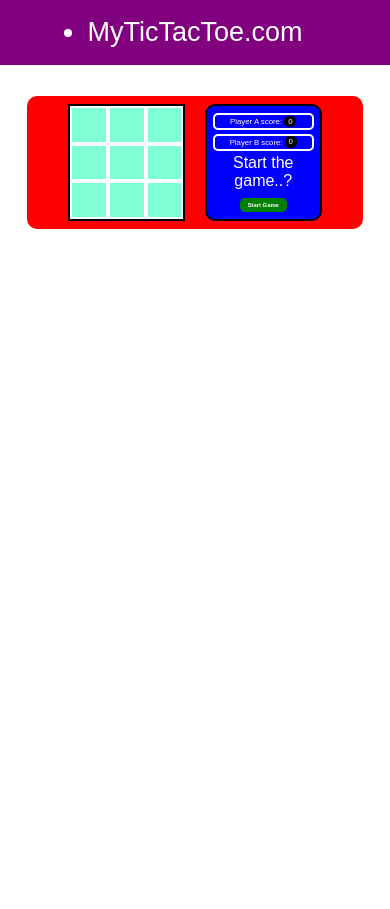
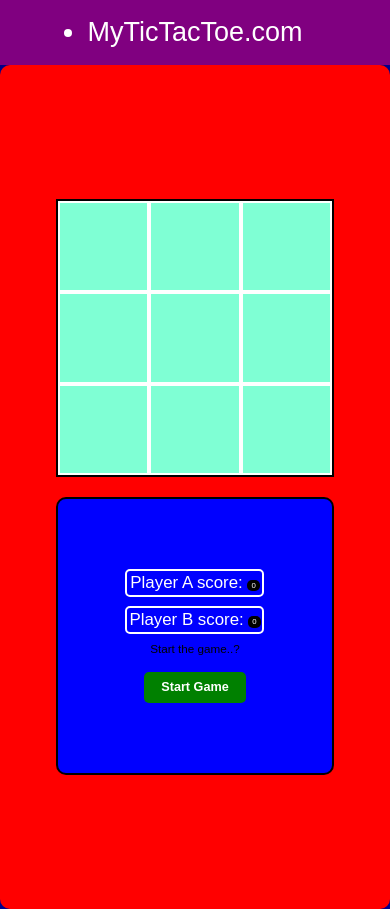
Before and after one commit to ayushsingh212/Tic_Tak, a plain HTML site: page index.html in a window 390 px wide. Before the commit the page ends 844 px from the top, so only its background shows below. Drawn offline with Linux system fonts and the light colour scheme.

Commit message:
Update style.css

```diff
--- a/style.css
+++ b/style.css
@@ -7,22 +7,35 @@
 body {
     font-family: Arial, sans-serif;
     text-align: center;
+    background-color: darkblue;
 }
 
 nav {
+    width: 100vw;
     background-color: purple;
     color: white;
     height: 65px;
     display: flex;
     align-items: center;
-    justify-content: center;
+    justify-content: space-around;
     font-size: 27px;
 }
+.container {
 
+    display: flex;
+    justify-content: center;
+    align-items: center;
+    gap: 5vw;
+    background-color: red;
+    padding: 2vw;
+    border-radius: 10px;
+    width: 100vw;
+    height: 100vh;
+}
 .gameCont {
     display: grid;
-    width: 30vw;
-    height: 30vw;
+    width: 33vw;
+    height: 33vw;
     grid-template-rows: repeat(3, 1fr);
     grid-template-columns: repeat(3, 1fr);
     border: 2px solid black;
@@ -46,20 +59,11 @@ nav {
     background-color: rgba(255, 255, 255, 0.3);
 }
 
-.container {
-    display: flex;
-    justify-content: center;
-    align-items: center;
-    gap: 5vw;
-    background-color: red;
-    margin: 8vw 7vw;
-    padding: 2vw;
-    border-radius: 10px;
-}
+
 
 .gameinfo {
-    width: 30vw;
-    height: 30vw;
+    width: 33vw;
+    height: 33vw;
     border: 2px solid black;
     background-color: blue;
     display: flex;
@@ -106,7 +110,62 @@ button#startGame {
     border-radius: 5px;
     transition: background-color 0.3s ease;
 }
+#winnerText{
+    color: black;
+    font: bold;
+    font-size: 3vw;
 
+}
 button#startGame:hover {
     background-color: darkgreen;
 }
+@media screen and (max-width: 1100px) {
+    .container {
+        align-self: center;
+        display: flex;
+        flex-direction: column;
+        justify-content: center;
+        align-items: center;
+        gap: 5vw;
+        background-color: red;
+        padding: 2vw;
+        border-radius: 10px;
+        width: 100vw;
+        height: 100vh;
+    }
+    .gameCont{
+
+        width: 33vh;
+        height: 33vh;
+
+    }
+    .gameinfo{
+        width: 33vh;
+        height: 33vh;
+    }
+    .points {
+        display: grid;
+        grid-template-columns: 1fr;
+        gap: 1vh;
+    }
+    .points .p1,
+.points .p2 {
+    border: 2px solid white;
+    color: white;
+    font-size: 2vh;
+    padding: 0.5vw;
+    border-radius: 5px;
+}
+button#startGame {
+    margin-top: 2vh;
+    padding: 1vh 2vh;
+    font-size: 1.5vh;
+    font-weight: bold;
+    color: white;
+    background-color: green;
+    border: none;
+    cursor: pointer;
+    border-radius: 5px;
+    transition: background-color 0.3s ease;
+}
+}
```
